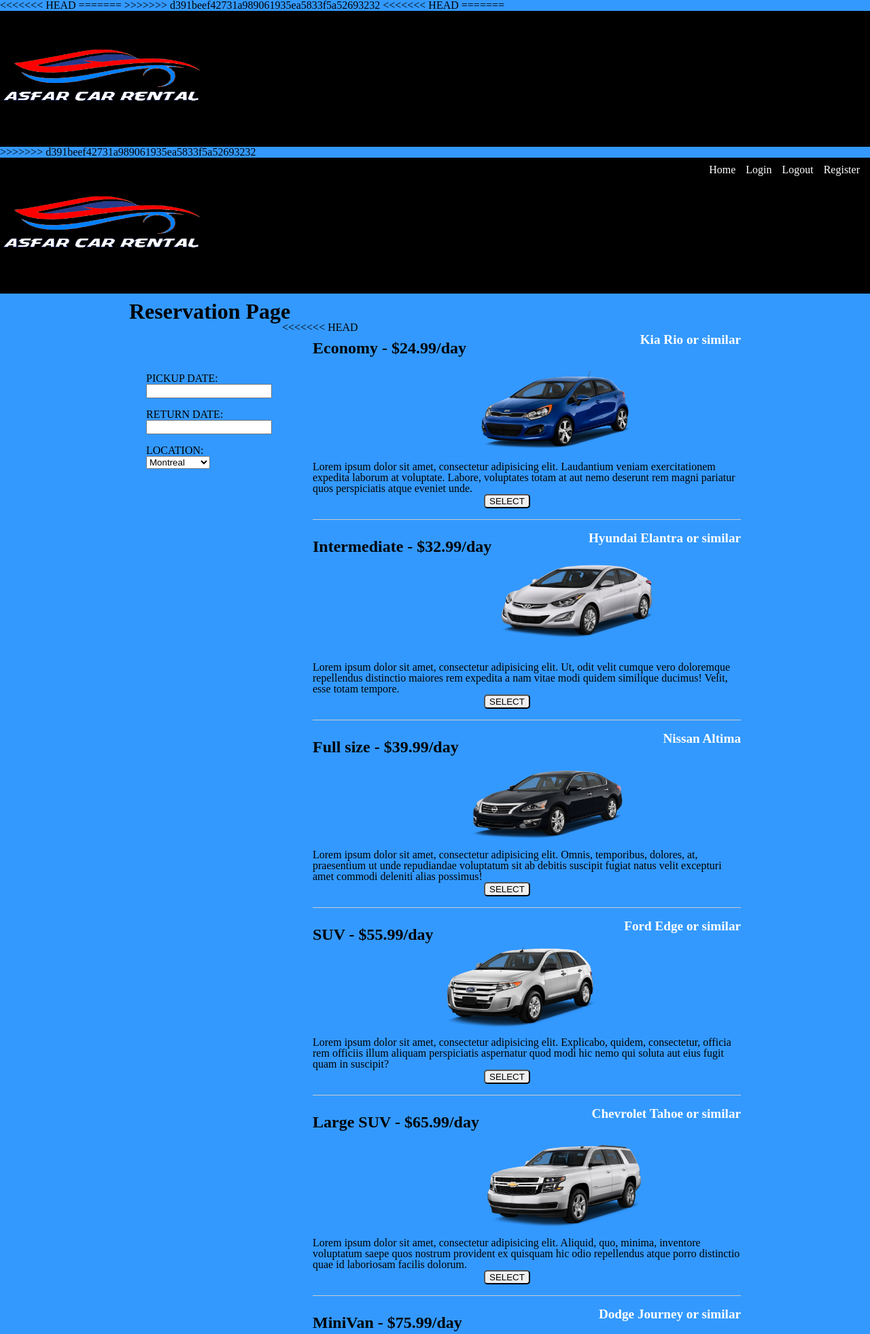
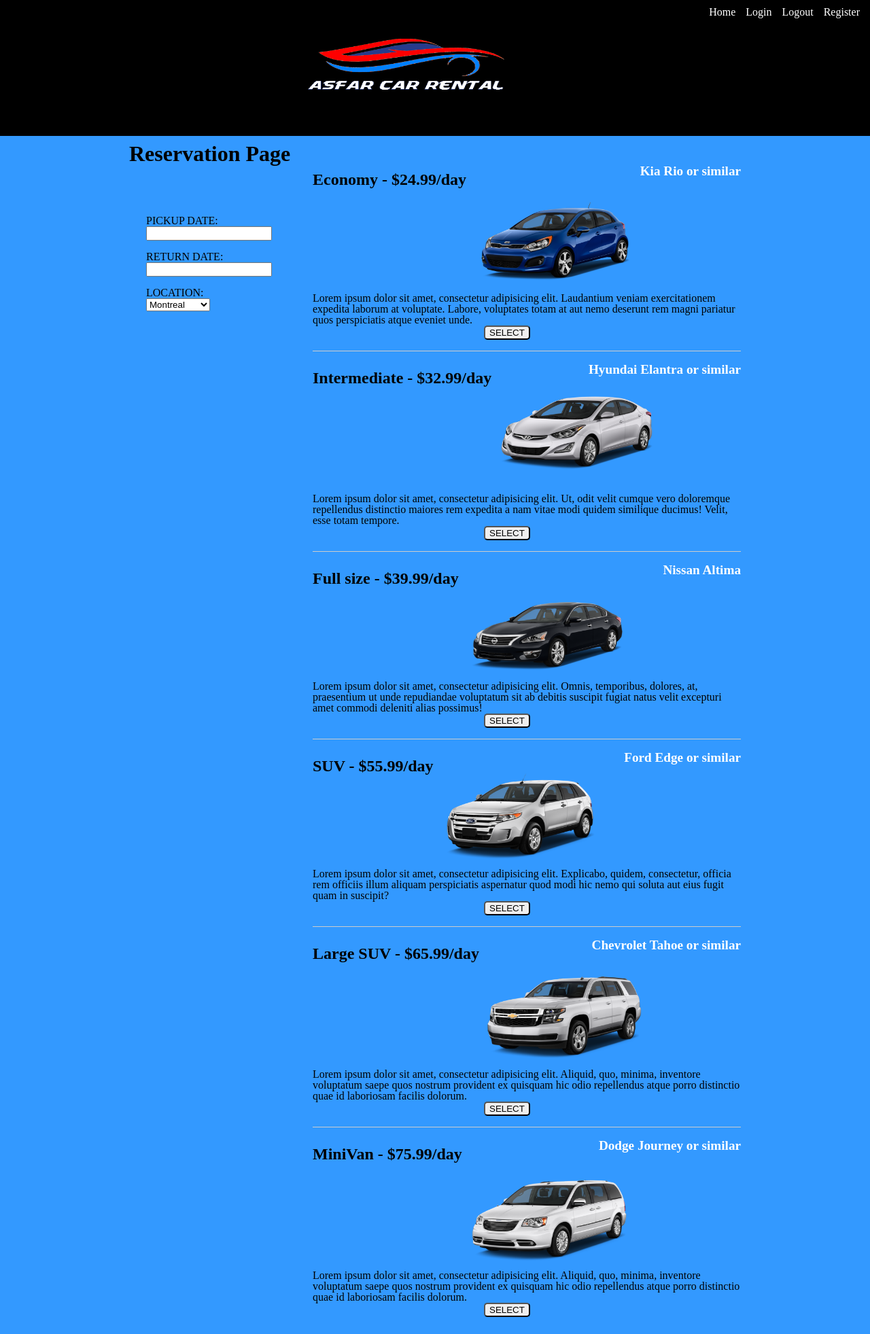
Before and after one commit to yaohengmo/CarRental, a PHP site: template templates/reservation.html.twig in a window 1280 px wide. Shown: the top 1963 px of the page at 68% size. Run offline with PHP 8.4, Linux system fonts and the light colour scheme; the template is opened without the code that fills it, so the values that code supplies are empty; some libraries are stand-ins or nearby versions.

Commit message:
fixed conflicts from merge

```diff
--- a/styles.css
+++ b/styles.css
@@ -18,19 +18,15 @@
 form {
     margin-top: 100px;
 }
-<<<<<<< HEAD
+
 #logo {
-
     margin-left: 35%;
-
-
 }
 #nav {
     margin: auto;
     width: 100%;
     background-color: black;
     height: 200px;
-
 }
 #photo {
     margin-left: 20%;
@@ -40,7 +36,6 @@
 }
 #navbar {
     display: inline;
-
     float: right;
 }
 li {
@@ -61,7 +56,6 @@
     height: 1800px;
     float: left;
     background-color: cce5ff;
-
 }
 h1 {
     margin-top: 10px;
@@ -85,22 +79,19 @@
     border-style: outset;
     border-radius: 10px;
     padding: 25px;
-
-
 }
 button {
     margin-left: 40%;
     border-radius: 5px;
 }
 #rightcolumn {
-
     float: right;
     padding: 0;
     margin: 0;
     width: 70%;
     height: 1800px;
     background-color: cce5ff;
-=======
+}
 .img-logo {
     margin-left: 300px;
 }
@@ -109,7 +100,6 @@
 }
 #login {
     float: right;
->>>>>>> d391beef42731a989061935ea5833f5a52693232
 }
 #footer {
     clear: float;
--- a/templates/master.html.twig
+++ b/templates/master.html.twig
@@ -8,14 +8,9 @@
         {% block head %}
         {% endblock %}
     </head>
-<<<<<<< HEAD
 
-=======
-    <nav id="nav">
 
-        <img class="img-logo" src="/pics/logo2.png" width="300" height="200" alt="">
-    </nav>
->>>>>>> d391beef42731a989061935ea5833f5a52693232
+
     <body>
         <nav id="nav">
 
--- a/templates/reservation.html.twig
+++ b/templates/reservation.html.twig
@@ -3,7 +3,7 @@
 {% block title %}Resevation{% endblock %}
 {% block head %}
     <script src="https://ajax.googleapis.com/ajax/libs/jquery/1.12.4/jquery.min.js"></script>
-<<<<<<< HEAD
+
     <script src="https://code.jquery.com/jquery-1.12.4.js"></script>
     <script src="https://code.jquery.com/ui/1.12.1/jquery-ui.js"></script>
 
@@ -13,9 +13,9 @@
     } );
 
     </script>
-=======
 
->>>>>>> d391beef42731a989061935ea5833f5a52693232
+
+
     {% endblock %}
 {% block content %}
 
@@ -29,7 +29,7 @@
     </ul>
 {% endif %}
 
-<<<<<<< HEAD
+
 <div id="leftcolumn"
 
      <br>
@@ -147,34 +147,5 @@
         </div>
 
     </div>
-=======
-<form method="post">
-    <!--CAR TYPE: <input type="text" name="carID" value="{{v.carID}}"><br><br>-->
-    CAR TYPE:
-    <select>
-        <option value="economy">Economy</option>
-        <option value="intermediate">Intermediate</option>
-        <option value="fullsize">Full size</option>
-        <option value="suv">SUV</option>
-        <option value="largesuv">Large SUV</option>
-        <option value="minivan">Minivan</option>
-    </select><br><br>
-    PICKUP DATE: <input type="date" name="pickupDate" value="{{v.pickupDate}}">
-    <span id="result"></span><br><br>
-    RETURN DATE: <input type="date" name="returnDate" value="{{v.returnDate}}"><br><br>
-
-    LOCATION:
-    <select>
-        <option value="montreal">Montreal</option>
-        <option value="toronto">Toronto</option>
-        <option value="calgary">Calgary</option>
-        <option value="vancouver">Vancouver</option>
-        <option value="novascotia">Nova Scotia</option>
-        <option value="minivan">Minivan</option>
-    </select><br><br>
-
-    <input type="submit" value="Continue">
-</form>
->>>>>>> d391beef42731a989061935ea5833f5a52693232
 
 {% endblock %}
```
Also changed, not shown: index.php (+1 -8 lines), templates/index.html.twig (+2 -18 lines).
